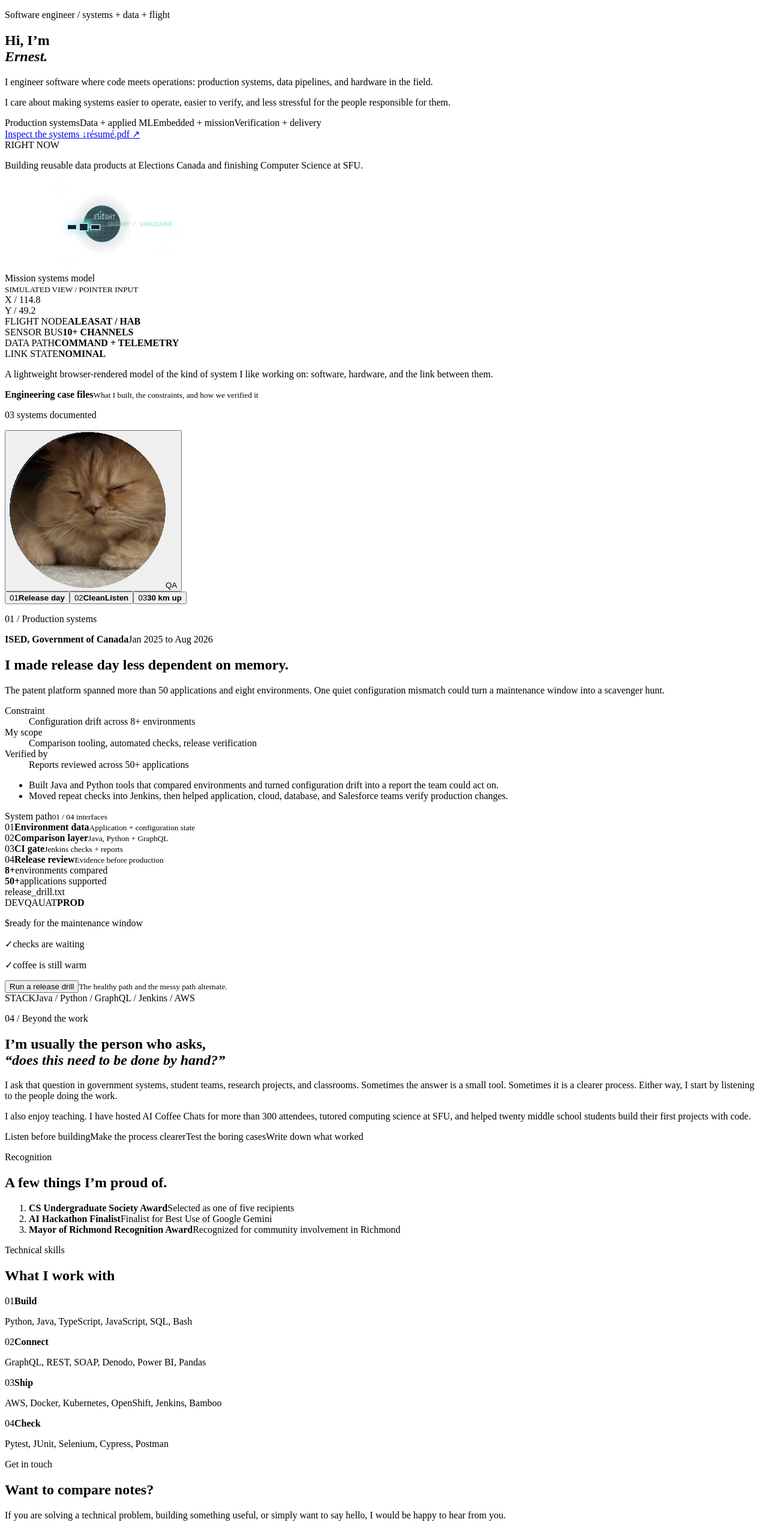
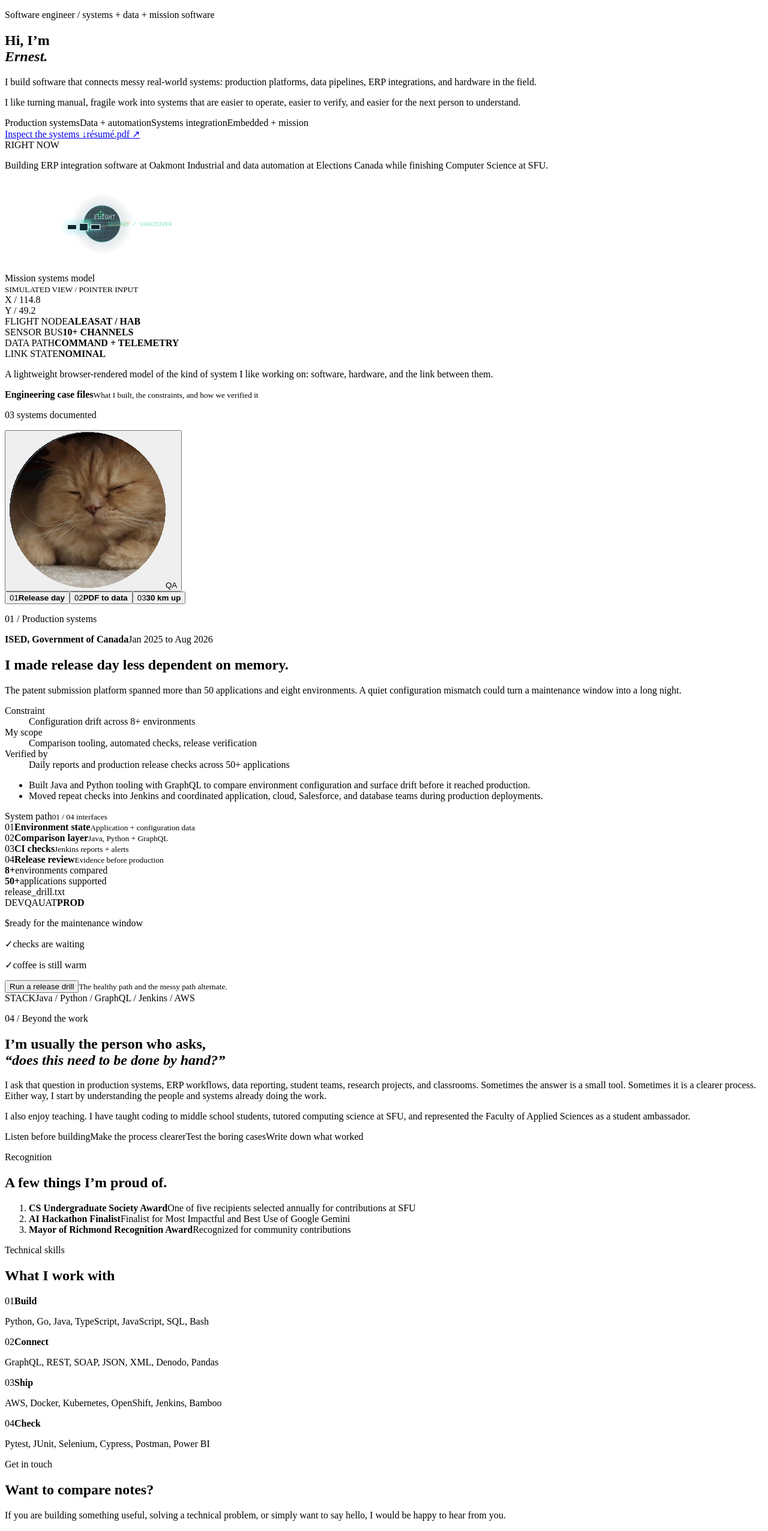
Before and after one commit to jumiknows/portfolio, a React (Vite) app: page / in a window 1280 px wide. Shown: the part 63-2615 px from the top of the page at 60% size. Built offline with nearby package versions, Linux system fonts and the light colour scheme; the HTML template or start-up script is replaced by a standard one.

Commit message:
Update portfolio content from 2027 resume

```diff
--- a/src/content.ts
+++ b/src/content.ts
@@ -1,4 +1,4 @@
-export type ProjectId = 'production' | 'cleanlisten' | 'space'
+export type ProjectId = 'production' | 'data' | 'space'
 
 export interface Link {
   label: string
@@ -31,15 +31,15 @@ export const links = {
 } as const
 
 export const profile = {
-  eyebrow: 'Software engineer / systems + data + flight',
-  lead: 'I engineer software where code meets operations: production systems, data pipelines, and hardware in the field.',
-  note: 'I care about making systems easier to operate, easier to verify, and less stressful for the people responsible for them.',
-  current: 'Building reusable data products at Elections Canada and finishing Computer Science at SFU.',
+  eyebrow: 'Software engineer / systems + data + mission software',
+  lead: 'I build software that connects messy real-world systems: production platforms, data pipelines, ERP integrations, and hardware in the field.',
+  note: 'I like turning manual, fragile work into systems that are easier to operate, easier to verify, and easier for the next person to understand.',
+  current: 'Building ERP integration software at Oakmont Industrial and data automation at Elections Canada while finishing Computer Science at SFU.',
   focusAreas: [
     'Production systems',
-    'Data + applied ML',
+    'Data + automation',
+    'Systems integration',
     'Embedded + mission',
-    'Verification + delivery',
   ],
 } as const
 
@@ -52,10 +52,10 @@ export const projects: Project[] = [
     dates: 'Jan 2025 to Aug 2026',
     title: 'I made release day less dependent on memory.',
     intro:
-      'The patent platform spanned more than 50 applications and eight environments. One quiet configuration mismatch could turn a maintenance window into a scavenger hunt.',
+      'The patent submission platform spanned more than 50 applications and eight environments. A quiet configuration mismatch could turn a maintenance window into a long night.',
     details: [
-      'Built Java and Python tools that compared environments and turned configuration drift into a report the team could act on.',
-      'Moved repeat checks into Jenkins, then helped application, cloud, database, and Salesforce teams verify production changes.',
+      'Built Java and Python tooling with GraphQL to compare environment configuration and surface drift before it reached production.',
+      'Moved repeat checks into Jenkins and coordinated application, cloud, Salesforce, and database teams during production deployments.',
     ],
     proof: [
       { value: '8+', label: 'environments compared' },
@@ -63,71 +63,70 @@ export const projects: Project[] = [
     ],
     tools: ['Java', 'Python', 'GraphQL', 'Jenkins', 'AWS'],
     system: [
-      { label: 'Environment data', detail: 'Application + configuration state' },
+      { label: 'Environment state', detail: 'Application + configuration data' },
       { label: 'Comparison layer', detail: 'Java, Python + GraphQL' },
-      { label: 'CI gate', detail: 'Jenkins checks + reports' },
+      { label: 'CI checks', detail: 'Jenkins reports + alerts' },
       { label: 'Release review', detail: 'Evidence before production' },
     ],
     constraint: 'Configuration drift across 8+ environments',
     ownership: 'Comparison tooling, automated checks, release verification',
-    verification: 'Reports reviewed across 50+ applications',
+    verification: 'Daily reports and production release checks across 50+ applications',
   },
   {
-    id: 'cleanlisten',
-    tab: 'CleanListen',
-    label: '02 / Applied machine learning',
-    organization: 'Independent project',
-    dates: '2026',
-    title: 'Academic PDFs are awful to listen to. I wanted to fix that.',
+    id: 'data',
+    tab: 'PDF to data',
+    label: '02 / Data automation',
+    organization: 'Elections Canada, Government of Canada',
+    dates: 'May 2026 to present',
+    title: 'I turned reporting PDFs back into usable data.',
     intro:
-      'Screen readers often read every header, page number, citation, and navigation label before they get back to the research.',
+      'Monthly reporting arrived as multi-page Tableau PDFs. Updating Power BI meant manually finding values, retyping them, and hoping every reporting year behaved like the last.',
     details: [
-      'Trained a classifier to keep useful lines and remove page furniture without summarizing or rewriting the paper.',
-      'Wrapped the model in a tested command line workflow so the result could be inspected, repeated, and improved.',
+      'Built a Python pipeline that converts multi-page Tableau PDFs into normalized, Power BI ready CSVs while recovering metrics missed in earlier reports.',
+      'Split extraction into bilingual parsers and added validation for decimals, missing fields, reporting years, and zero-versus-null values.',
     ],
     proof: [
-      { value: '91.2%', label: 'prototype accuracy' },
-      { value: '89.7%', label: 'KEEP F1 score' },
+      { value: '5', label: 'dashboard sections parsed' },
+      { value: '0', label: 'manual re-keying steps' },
     ],
-    tools: ['Python', 'scikit-learn', 'Pandas', 'Pytest'],
+    tools: ['Python', 'Pandas', 'Power BI', 'Denodo', 'SQL'],
     system: [
-      { label: 'PDF lines', detail: 'Raw extracted text' },
-      { label: 'Feature pipeline', detail: 'Text + layout signals' },
-      { label: 'Classifier', detail: 'KEEP or DROP' },
-      { label: 'Listening copy', detail: 'Research preserved' },
+      { label: 'Tableau reports', detail: 'Multi-page PDF inputs' },
+      { label: 'Parser layer', detail: 'Bilingual Python extractors' },
+      { label: 'Validation', detail: 'Schema + value checks' },
+      { label: 'Reporting', detail: 'Normalized CSVs + Power BI' },
     ],
-    constraint: 'Remove page noise without rewriting the research',
-    ownership: 'Training pipeline, command-line workflow, tests',
-    verification: '91.2% accuracy and 89.7% KEEP F1',
-    links: [{ label: 'View the code', href: 'https://github.com/jumiknows/CleanListen' }],
+    constraint: 'Source reports are PDFs, not structured exports',
+    ownership: 'Parser architecture, validation, data model, reporting workflow',
+    verification: 'Cross-year checks for missing fields, decimals, and zero-versus-null values',
   },
   {
     id: 'space',
     tab: '30 km up',
     label: '03 / Mission software',
-    organization: 'UBC Orbit and SFU SAT',
-    dates: 'Sep 2023 to present',
+    organization: 'UBC Orbit + SFU SAT',
+    dates: 'Sep 2023 to Aug 2026',
     title: 'At 30 km, we could not walk over and restart it.',
     intro:
       'That changed how I thought about telemetry, power, error handling, and every assumption hidden inside a diagram.',
     details: [
-      'Built telemetry and command workflows for ALEASAT, a joint SFU and UBC Earth observation CubeSat supported by ESA Fly Your Satellite!',
-      'Led software for a high altitude balloon, integrating more than ten sensors through design reviews, testing, and flight.',
+      'Built the ALEASAT spacecraft dashboard with React, AWS, and OpenShift APIs to visualize telemetry and support command workflows for an ESA-supported CubeSat mission.',
+      'Led software for a high-altitude balloon, integrating more than ten sensors through design reviews, ground testing, and flight.',
     ],
     proof: [
       { value: '10+', label: 'sensors integrated' },
       { value: '~30 km', label: 'balloon altitude' },
     ],
-    tools: ['Python', 'React', 'Raspberry Pi', 'AWS', 'Radio'],
+    tools: ['Python', 'React', 'Raspberry Pi', 'AWS', 'OpenShift'],
     system: [
       { label: 'Sensors', detail: '10+ flight inputs' },
       { label: 'Onboard compute', detail: 'Raspberry Pi + Python' },
-      { label: 'Radio link', detail: 'Telemetry + commands' },
+      { label: 'Radio + APIs', detail: 'Telemetry + commands' },
       { label: 'Ground tools', detail: 'React + cloud services' },
     ],
     constraint: 'Limited access, power, bandwidth, and recovery',
     ownership: 'Telemetry, command workflows, sensor integration',
-    verification: 'Design reviews, ground tests, balloon flight near 30 km',
+    verification: 'Design reviews, ground tests, and balloon flight near 30 km',
     links: [
       { label: 'ALEASAT', href: 'https://www.aleasat.space/' },
       { label: 'SFU SAT', href: 'https://sfusat.org/' },
@@ -140,8 +139,8 @@ export const about = {
   heading: 'I’m usually the person who asks,',
   emphasis: '“does this need to be done by hand?”',
   paragraphs: [
-    'I ask that question in government systems, student teams, research projects, and classrooms. Sometimes the answer is a small tool. Sometimes it is a clearer process. Either way, I start by listening to the people doing the work.',
-    'I also enjoy teaching. I have hosted AI Coffee Chats for more than 300 attendees, tutored computing science at SFU, and helped twenty middle school students build their first projects with code.',
+    'I ask that question in production systems, ERP workflows, data reporting, student teams, research projects, and classrooms. Sometimes the answer is a small tool. Sometimes it is a clearer process. Either way, I start by understanding the people and systems already doing the work.',
+    'I also enjoy teaching. I have taught coding to middle school students, tutored computing science at SFU, and represented the Faculty of Applied Sciences as a student ambassador.',
   ],
   principles: [
     'Listen before building',
@@ -155,9 +154,9 @@ export const recognition = {
   eyebrow: 'Recognition',
   heading: 'A few things I’m proud of.',
   items: [
-    { title: 'CS Undergraduate Society Award', detail: 'Selected as one of five recipients' },
-    { title: 'AI Hackathon Finalist', detail: 'Finalist for Best Use of Google Gemini' },
-    { title: 'Mayor of Richmond Recognition Award', detail: 'Recognized for community involvement in Richmond' },
+    { title: 'CS Undergraduate Society Award', detail: 'One of five recipients selected annually for contributions at SFU' },
+    { title: 'AI Hackathon Finalist', detail: 'Finalist for Most Impactful and Best Use of Google Gemini' },
+    { title: 'Mayor of Richmond Recognition Award', detail: 'Recognized for community contributions' },
   ],
 } as const
 
@@ -165,16 +164,16 @@ export const skills = {
   eyebrow: 'Technical skills',
   heading: 'What I work with',
   groups: [
-    { label: 'Build', value: 'Python, Java, TypeScript, JavaScript, SQL, Bash' },
-    { label: 'Connect', value: 'GraphQL, REST, SOAP, Denodo, Power BI, Pandas' },
+    { label: 'Build', value: 'Python, Go, Java, TypeScript, JavaScript, SQL, Bash' },
+    { label: 'Connect', value: 'GraphQL, REST, SOAP, JSON, XML, Denodo, Pandas' },
     { label: 'Ship', value: 'AWS, Docker, Kubernetes, OpenShift, Jenkins, Bamboo' },
-    { label: 'Check', value: 'Pytest, JUnit, Selenium, Cypress, Postman' },
+    { label: 'Check', value: 'Pytest, JUnit, Selenium, Cypress, Postman, Power BI' },
   ],
 } as const
 
 export const contact = {
   eyebrow: 'Get in touch',
   heading: 'Want to compare notes?',
-  description: 'If you are solving a technical problem, building something useful, or simply want to say hello, I would be happy to hear from you.',
+  description: 'If you are building something useful, solving a technical problem, or simply want to say hello, I would be happy to hear from you.',
   coordinates: '49.2827° N / 123.1207° W',
 } as const
```
